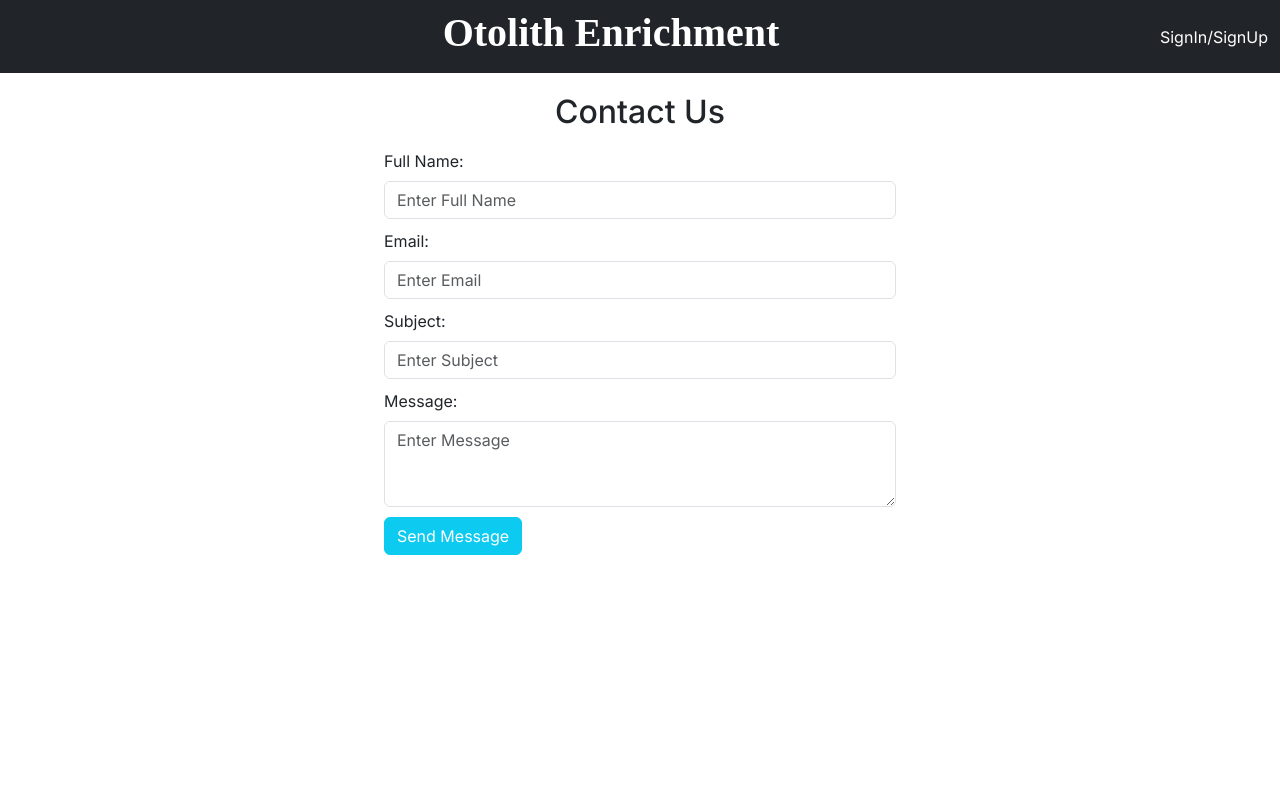
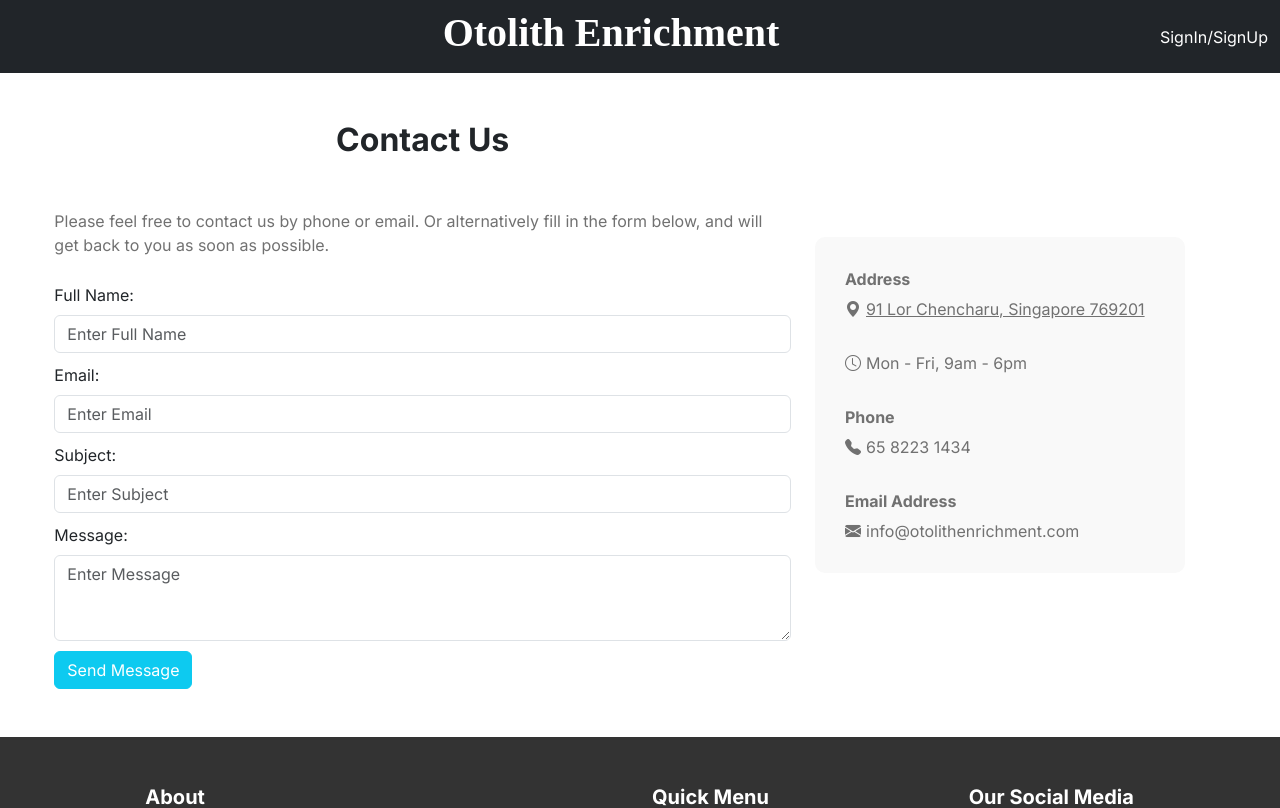
Before and after one commit to Arkar-Achiversprofile/eco2_mockup_1, a Next.js app: page /eco2/contactus in a window 1280 px wide. Shown: the top 808 px of the page. Built offline with nearby package versions, Linux system fonts and the light colour scheme; no server answers.

Commit message:
New Feed and address link add

```diff
--- a/src/app/assets/index.js
+++ b/src/app/assets/index.js
@@ -36,6 +36,7 @@ let tour2Right = "/Tour2Right.png";
 let tour3Left = "/Tour3Left.jpg";
 let tour3Right = "/Tour3Right.jpg";
 let background1 = "/Background1.jpeg";
+let newFeed = "/NewFeed.png";
 
 export const image = {
   mainLogo,
@@ -75,5 +76,6 @@ export const image = {
   tour2Right,
   tour3Left,
   tour3Right,
-  background1
+  background1,
+  newFeed
 };
--- a/src/app/components/Footer.js
+++ b/src/app/components/Footer.js
@@ -27,7 +27,7 @@ function Footer() {
             <div className="d-flex flex-column align-items-start col-md-3 col-lg-2 col-xl-2 mx-auto mt-5 mb-4">
               <h5 className="fw-bold mb-4 text-white">Quick Menu</h5>
               <p>
-                <a href="#!" className={styles.aTag}>
+                <a href="/eco2/newfeed" className={styles.aTag}>
                   News
                 </a>
               </p>
--- a/src/app/components/color/index.js
+++ b/src/app/components/color/index.js
@@ -2,6 +2,7 @@ export const color = {
     grey: '#717171',
     lightGrey: '#F4F4F4',
     whiteGray: '#D0B2A0',
+    snowWhite: "#f9f9f9",
     skyBlue: '#0DCAF0',
     orange: 'orange',
     white: 'white',
--- a/src/app/eco2/contactus/page.js
+++ b/src/app/eco2/contactus/page.js
@@ -6,9 +6,10 @@ import { adminEmail, baseUrl } from "../../controller/baseUrl";
 import { toast, ToastContainer } from "react-toastify";
 import "react-toastify/dist/ReactToastify.css";
 import AppContext from "../../context/AppContext";
+import Footer from "../../components/Footer";
 
 export default function ContactUs() {
-  const {isMobile} = useContext(AppContext);
+  const { isMobile } = useContext(AppContext);
   const [contactData, setContactData] = useState({
     fullName: "",
     email: "",
@@ -82,8 +83,16 @@ export default function ContactUs() {
     <div>
       <ToastContainer />
       <NavBar />
-      <div style={{ width: isMobile ? "90%" : "40%", margin: "20px auto" }}>
-        <h2 style={{ textAlign: "center" }}>Contact Us</h2>
+      <div className="row d-flex justify-content-center mt-5">
+        <div className="col-md-7 col-11">
+          <h2 style={{ textAlign: "center", fontWeight: "bolder" }}>
+            Contact Us
+          </h2>
+          <p style={{ color: color.grey, marginTop: 50 }}>
+            Please feel free to contact us by phone or email. Or alternatively
+            fill in the form below, and will get back to you as soon as
+            possible.
+          </p>
           <div className="" style={{ paddingTop: 10 }}>
             <label for="fullname" class="form-label">
               Full Name:
@@ -148,6 +157,60 @@ export default function ContactUs() {
             Send Message
           </button>
         </div>
+        <div className="col-md-4 col-11 d-flex">
+          <div
+            style={{
+              width: "90%",
+              padding: 30,
+              alignSelf: "center",
+              backgroundColor: color.snowWhite,
+              borderRadius: 10
+            }}
+          >
+            <p style={{ color: color.grey, fontWeight: "bold" }}>Address</p>
+            <div style={{ color: color.grey, marginTop: -10 }}>
+              <i class="bi bi-geo-alt-fill"></i>
+              <a
+                style={{ color: color.grey, marginLeft: 5 }}
+                href={`//www.google.com.sg/maps/place/Singapore+769201/@1.413811,103.8180138,15z/data=!3m1!4b1!4m6!3m5!1s0x31da140edbab175f:0xd1f5b85af98db0d7!8m2!3d1.413811!4d103.828335!16s%2Fg%2F11p4cqm_8j?entry=ttu&g_ep=EgoyMDI0MTAwNS4yIKXMDSoASAFQAw%3D%3D`}
+              >
+                91 Lor Chencharu, Singapore 769201
+              </a>
+            </div>
+
+            <div style={{ color: color.grey, marginTop: 30 }}>
+              <i class="bi bi-clock"></i>
+              <a style={{ color: color.grey, textDecoration: "none", marginLeft: 5 }}>
+                Mon - Fri, 9am - 6pm
+              </a>
+            </div>
+
+            <p style={{ color: color.grey, fontWeight: "bold", marginTop: 30 }}>
+              Phone
+            </p>
+            <div style={{ color: color.grey, marginTop: -10 }}>
+              <i class="bi bi-telephone-fill"></i>
+              <a style={{ color: color.grey, textDecoration: "none", marginLeft: 5 }}>
+                65 8223 1434
+              </a>
+            </div>
+            <p style={{ color: color.grey, fontWeight: "bold", marginTop: 30 }}>
+              Email Address
+            </p>
+            <div style={{ color: color.grey, marginTop: -10 }}>
+              <i class="bi bi-envelope-fill"></i>
+              <a style={{ color: color.grey, textDecoration: "none", marginLeft: 5 }}>
+                info@otolithenrichment.com
+              </a>
+            </div>
+          </div>
+        </div>
+      </div>
+      {/* <div style={{ width: isMobile ? "90%" : "40%", margin: "20px auto" }}>
+
+      </div> */}
+
+      <Footer />
     </div>
   );
 }
--- a/src/app/layout.js
+++ b/src/app/layout.js
@@ -3,7 +3,7 @@ import "bootstrap-icons/font/bootstrap-icons.min.css";
 import { Inter } from "next/font/google";
 import "./globals.css";
 import BootstrapClient from "./components/BootstrapClient";
-import {AppProvider} from "./context/AppContext";
+import { AppProvider } from "./context/AppContext";
 
 const inter = Inter({ subsets: ["latin"] });
 
@@ -16,6 +16,10 @@ export default function RootLayout({ children }) {
   return (
     <AppProvider>
       <html lang="en">
+        <script
+          src="https://static.elfsight.com/platform/platform.js"
+          async
+        ></script>
         <body className={inter.className}>
           {children}
           <BootstrapClient />
```
Also changed, not shown: src/app/eco2/newfeed/page.js (added, +48 -0 lines), public/NewFeed.png (added). Lines whose indentation alone changed are shown as unchanged.
